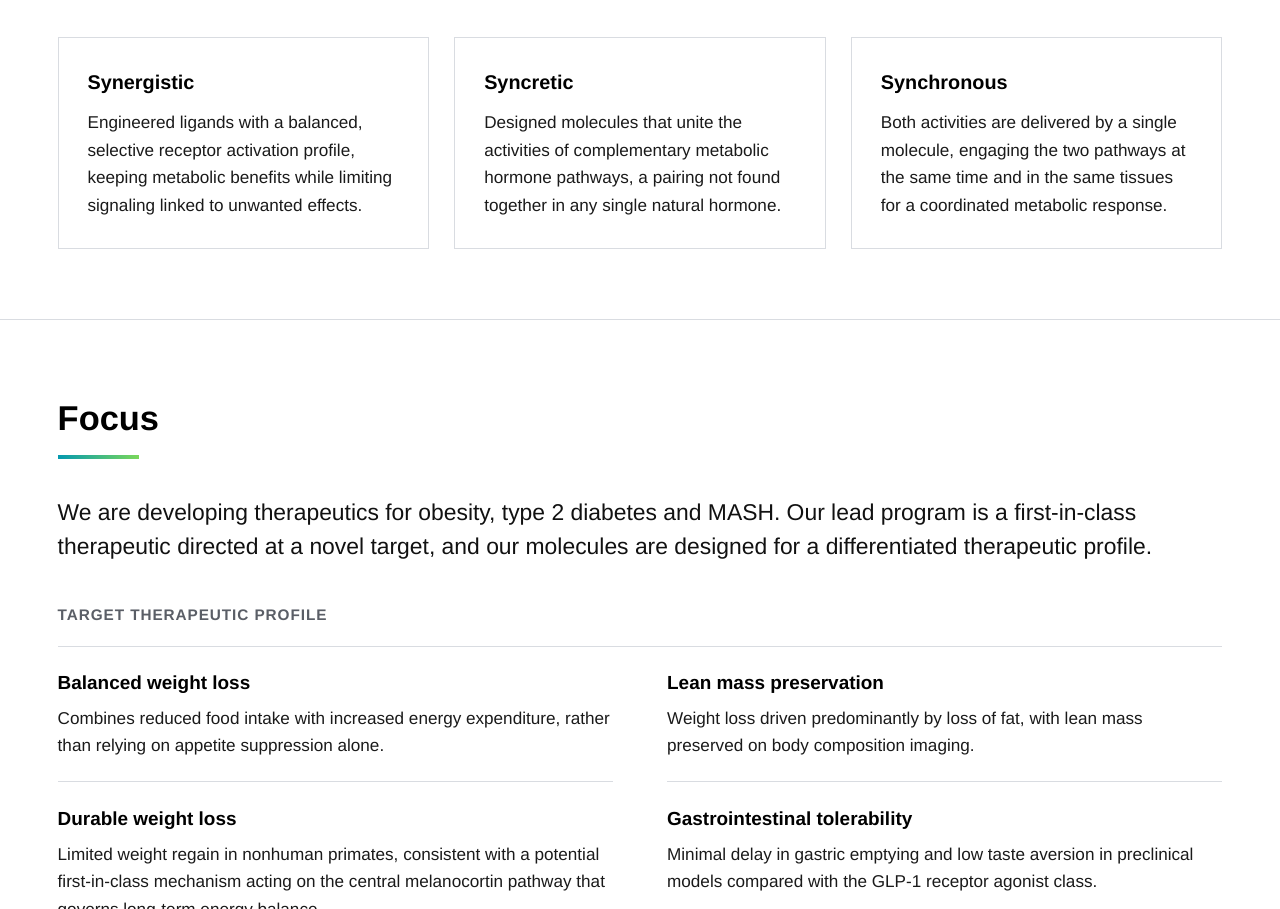
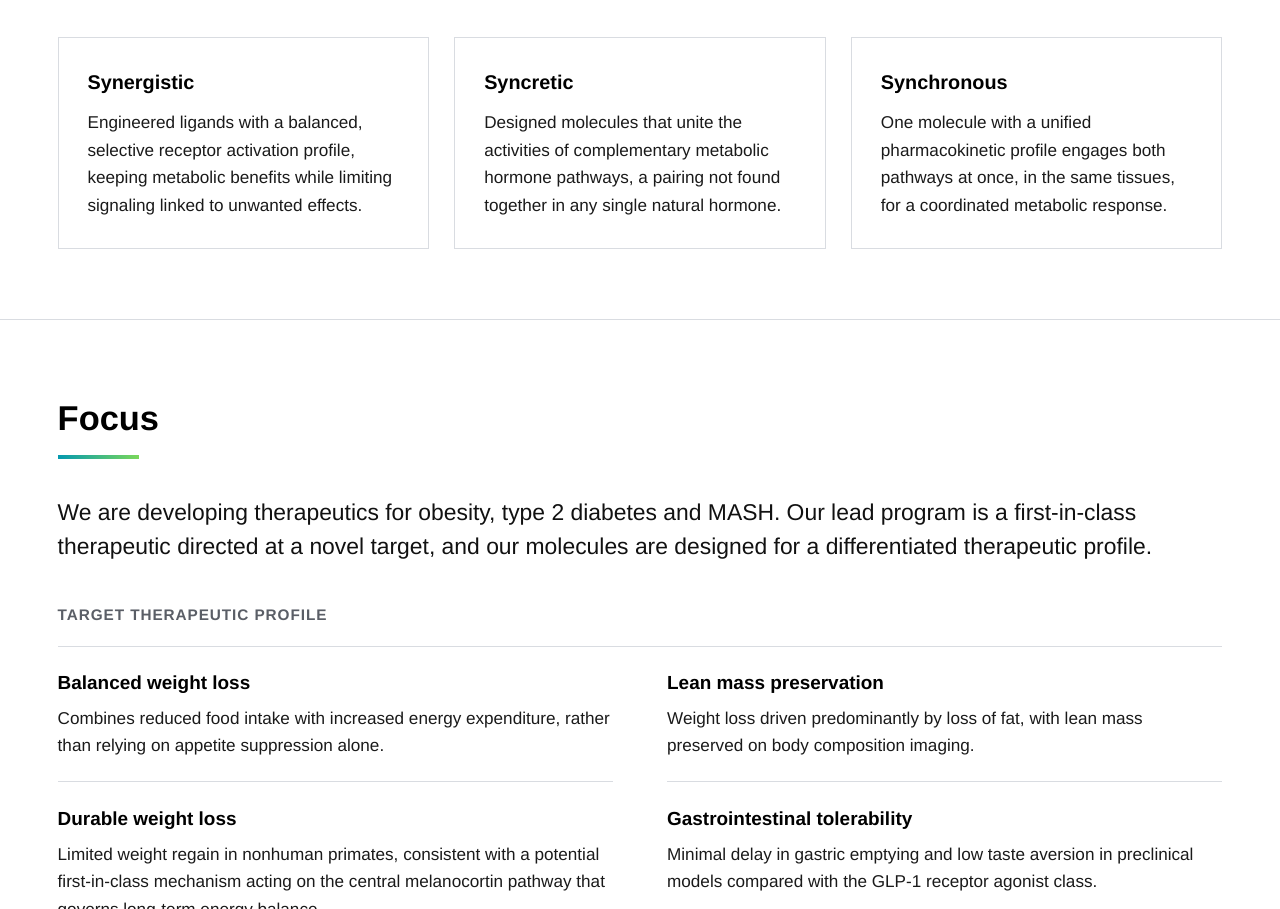
Before and after one commit to slsynceptor/synceptor-website, a plain HTML site: page index.html in a window 1280 px wide. Shown: the part 795-1704 px from the top of the page. Drawn offline with Linux system fonts and the light colour scheme.

Commit message:
Synchronous card: unified PK profile
Co-Authored-By: Claude Opus 5.5 <noreply@anthropic.com>
Claude-Session: https://claude.ai/code/session_014YiXHeZuiTx61Rgf6tRxLV

```diff
--- a/index.html
+++ b/index.html
@@ -90,7 +90,7 @@
       <div class="grid">
         <div class="card"><h3>Synergistic</h3><p>Engineered ligands with a balanced, selective receptor activation profile, keeping metabolic benefits while limiting signaling linked to unwanted effects.</p></div>
         <div class="card"><h3>Syncretic</h3><p>Designed molecules that unite the activities of complementary metabolic hormone pathways, a pairing not found together in any single natural hormone.</p></div>
-        <div class="card"><h3>Synchronous</h3><p>Both activities are delivered by a single molecule, engaging the two pathways at the same time and in the same tissues for a coordinated metabolic response.</p></div>
+        <div class="card"><h3>Synchronous</h3><p>One molecule with a unified pharmacokinetic profile engages both pathways at once, in the same tissues, for a coordinated metabolic response.</p></div>
       </div>
     </div>
   </section>
```
